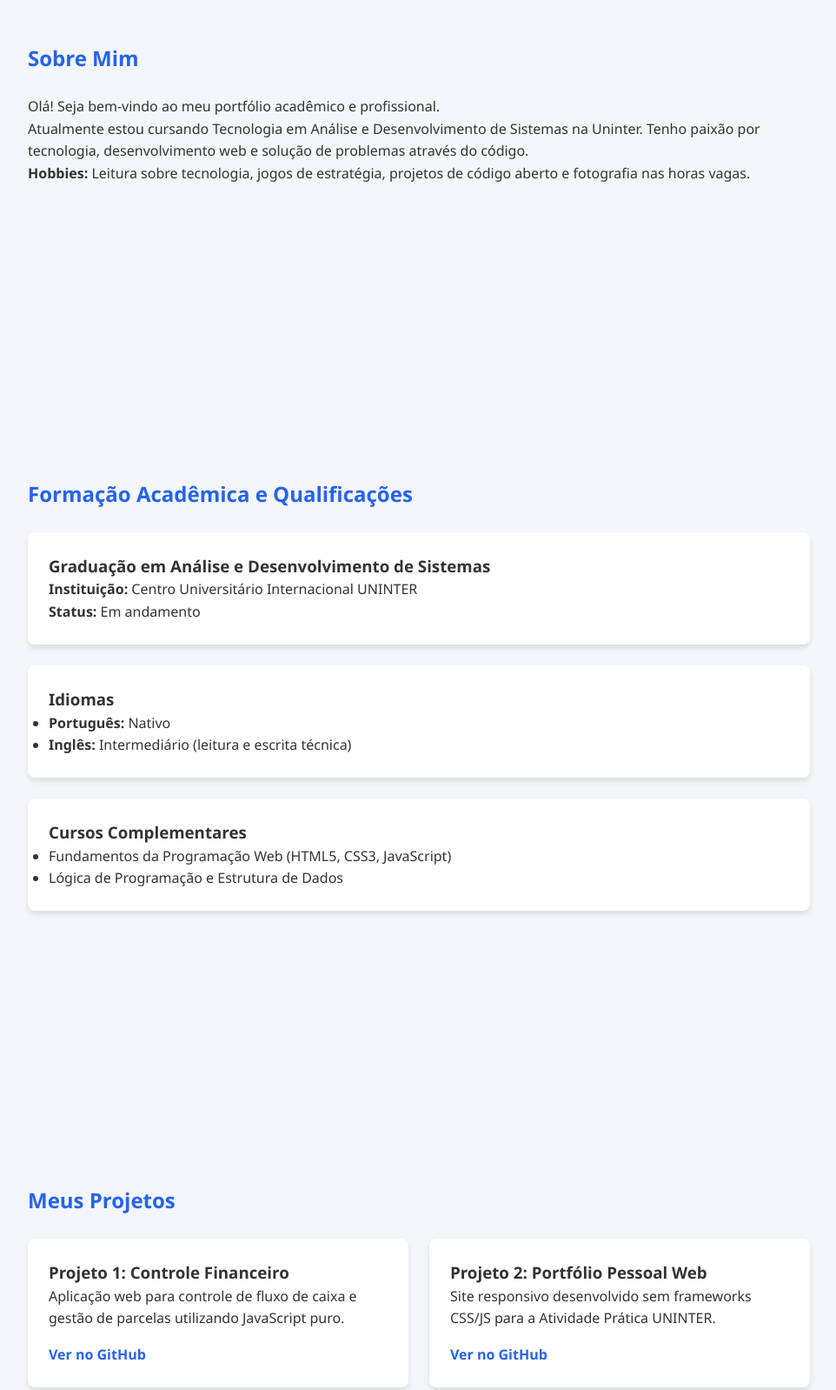
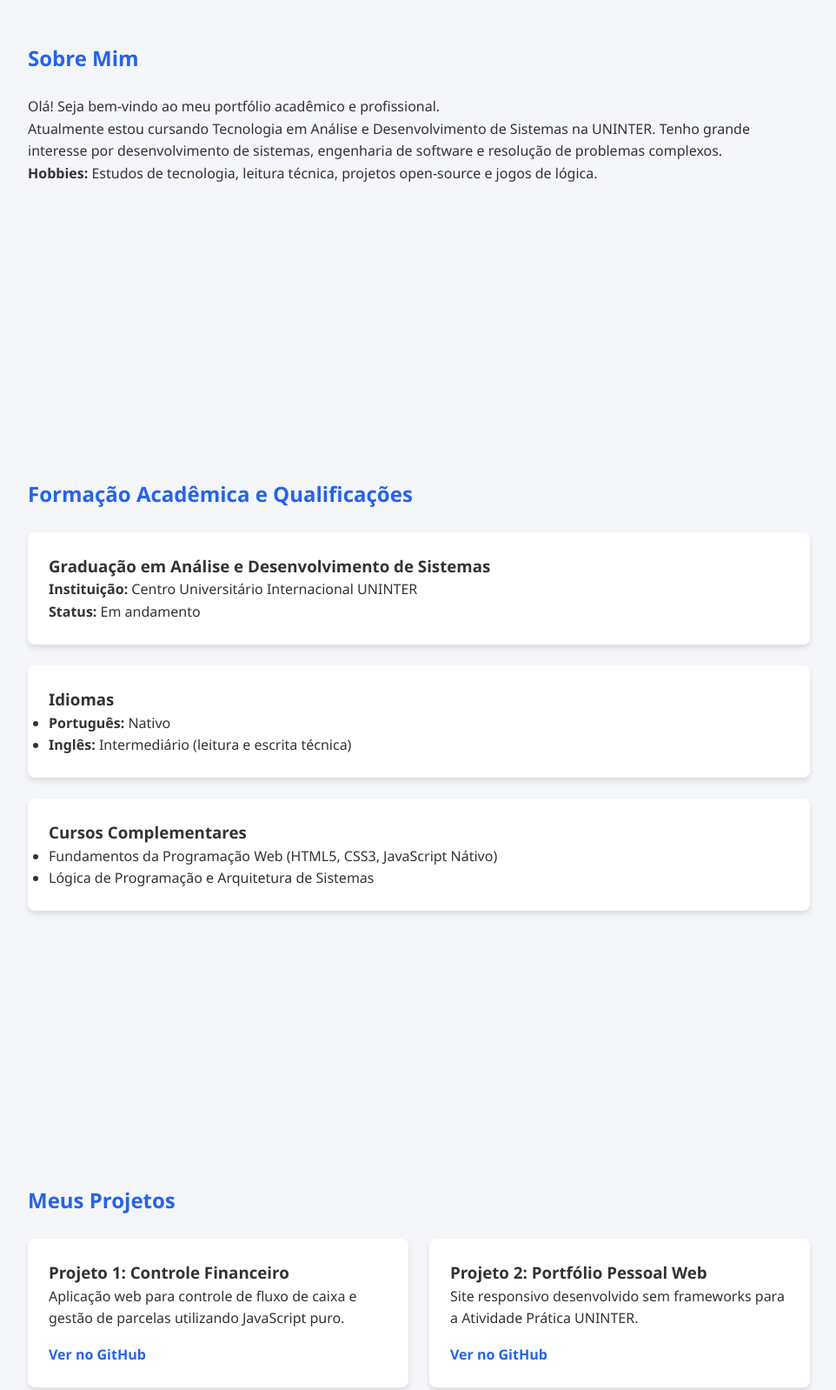
Before and after one commit to WilliamSantos764/portfolio-William-Santos-de-Assis, a plain HTML site: page portfolio-web/index.html in a window 1280 px wide. Shown: the part 280-1878 px from the top of the page at 87% size, without its empty margins (158-1120 px from the left). Drawn offline with Linux system fonts and the light colour scheme.

Commit message:
Add files via upload

```diff
--- a/portfolio-web/index.html
+++ b/portfolio-web/index.html
@@ -4,12 +4,12 @@
     <meta charset="UTF-8">
     <meta name="viewport" content="width=device-width, initial-scale=1.0">
     <title>Portfólio Pessoal - UNINTER</title>
-    <!-- Vinculação do arquivo CSS na pasta css/ -->
+    <!-- Vinculação do CSS externo conforme boas práticas -->
     <link rel="stylesheet" href="css/style.css">
 </head>
 <body class="light-theme">
 
-    <!-- Cabeçalho fixo com o menu de navegação por âncoras (Exigência do projeto) -->
+    <!-- Cabeçalho fixo com o menu de navegação por âncoras (Exigência da Atividade) -->
     <header class="navbar">
         <div class="logo">
             <h2>Meu Portfólio</h2>
@@ -22,7 +22,7 @@
                 <li><a href="#contato">Contato</a></li>
             </ul>
         </nav>
-        <!-- Botão para alternar entre tema claro e escuro usando JS -->
+        <!-- Botão para alternar entre tema claro e escuro usando JS NATIVO -->
         <button id="theme-toggle" class="btn-theme">Modo Escuro</button>
     </header>
 
@@ -32,8 +32,8 @@
             <div class="container">
                 <h1>Sobre Mim</h1>
                 <p>Olá! Seja bem-vindo ao meu portfólio acadêmico e profissional.</p>
-                <p>Atualmente estou cursando Tecnologia em Análise e Desenvolvimento de Sistemas na Uninter. Tenho paixão por tecnologia, desenvolvimento web e solução de problemas através do código.</p>
-                <p><strong>Hobbies:</strong> Leitura sobre tecnologia, jogos de estratégia, projetos de código aberto e fotografia nas horas vagas.</p>
+                <p>Atualmente estou cursando Tecnologia em Análise e Desenvolvimento de Sistemas na UNINTER. Tenho grande interesse por desenvolvimento de sistemas, engenharia de software e resolução de problemas complexos.</p>
+                <p><strong>Hobbies:</strong> Estudos de tecnologia, leitura técnica, projetos open-source e jogos de lógica.</p>
             </div>
         </section>
 
@@ -59,8 +59,8 @@
                 <div class="card">
                     <h3>Cursos Complementares</h3>
                     <ul>
-                        <li>Fundamentos da Programação Web (HTML5, CSS3, JavaScript)</li>
-                        <li>Lógica de Programação e Estrutura de Dados</li>
+                        <li>Fundamentos da Programação Web (HTML5, CSS3, JavaScript Nátivo)</li>
+                        <li>Lógica de Programação e Arquitetura de Sistemas</li>
                     </ul>
                 </div>
             </div>
@@ -78,7 +78,7 @@
                     </div>
                     <div class="portfolio-card">
                         <h3>Projeto 2: Portfólio Pessoal Web</h3>
-                        <p>Site responsivo desenvolvido sem frameworks CSS/JS para a Atividade Prática UNINTER.</p>
+                        <p>Site responsivo desenvolvido sem frameworks para a Atividade Prática UNINTER.</p>
                         <a href="https://github.com" target="_blank" class="btn-link">Ver no GitHub</a>
                     </div>
                 </div>
@@ -106,7 +106,7 @@
                     </div>
 
                     <button type="submit" class="btn-submit">Enviar Mensagem</button>
-                    <!-- Área para mensagens de erro/sucesso gerenciadas via JS -->
+                    <!-- Área onde o JS exibirá a validação sem recarregar a página -->
                     <div id="form-feedback" class="feedback-msg"></div>
                 </form>
             </div>
@@ -117,7 +117,7 @@
         <p>&copy; 2026 - Desenvolvido para a Atividade Prática de Fundamentos da Programação Web - UNINTER.</p>
     </footer>
 
-    <!-- Vinculação do arquivo JS na pasta js/ -->
+    <!-- Vinculação do JavaScript Nativo (Vanilla JS) -->
     <script src="js/script.js"></script>
 </body>
 </html>
--- a/portfolio-web/js/script.js
+++ b/portfolio-web/js/script.js
@@ -1,14 +1,14 @@
-// Aguarda o carregamento completo do documento HTML
+// Executa o script assim que a página carregar
 document.addEventListener('DOMContentLoaded', () => {
 
-    // --- FUNCIONALIDADE 1: ALTERNAÇÃO DE TEMA CLARO/ESCURO ---
+    // --- 1. COMPONENTE INTERATIVO: ALTERNAÇÃO DE TEMA (CLARO/ESCURO) ---
     const themeToggleBtn = document.getElementById('theme-toggle');
     const body = document.body;
 
     themeToggleBtn.addEventListener('click', () => {
         body.classList.toggle('dark-theme');
 
-        // Altera o texto do botão conforme o tema ativo
+        // Atualiza a legenda do botão conforme o estado
         if (body.classList.contains('dark-theme')) {
             themeToggleBtn.textContent = 'Modo Claro';
         } else {
@@ -16,44 +16,44 @@ document.addEventListener('DOMContentLoaded', () => {
         }
     });
 
-    // --- FUNCIONALIDADE 2: VALIDAÇÃO E SIMULAÇÃO DO FORMULÁRIO DE CONTATO ---
+    // --- 2. COMPONENTE INTERATIVO: VALIDAÇÃO E SIMULAÇÃO DE ENVIO ---
     const form = document.getElementById('contact-form');
     const feedbackMsg = document.getElementById('form-feedback');
 
     form.addEventListener('submit', (event) => {
-        // Evita que a página seja recarregada ao enviar o formulário
+        // Previne o envio padrão que recarregaria a página
         event.preventDefault();
 
-        // Captura os valores inseridos pelos usuários
+        // Extrai e sanitiza os campos
         const nome = document.getElementById('nome').value.trim();
         const email = document.getElementById('email').value.trim();
         const mensagem = document.getElementById('mensagem').value.trim();
 
-        // Expressão regular para validar o formato do e-mail
+        // Expressão regular oficial para validação de e-mail no formato usuario@dominio.com
         const emailRegex = /^[^\s@]+@[^\s@]+\.[^\s@]+$/;
 
-        // Validação de campos vazios
+        // Validação de preenchimento dos campos
         if (nome === '' || email === '' || mensagem === '') {
             feedbackMsg.style.color = '#ef4444';
             feedbackMsg.textContent = 'Por favor, preencha todos os campos antes de enviar.';
             return;
         }
 
-        // Validação do formato do e-mail
+        // Validação de estrutura do e-mail
         if (!emailRegex.test(email)) {
             feedbackMsg.style.color = '#ef4444';
-            feedbackMsg.textContent = 'Por favor, informe um e-mail válido (exemplo: usuario@dominio.com).';
+            feedbackMsg.textContent = 'Por favor, insira um e-mail válido (ex: usuario@dominio.com).';
             return;
         }
 
-        // Simulação do envio bem-sucedido
+        // Confirmação de envio (Simulação exigida na diretriz)
         feedbackMsg.style.color = '#22c55e';
         feedbackMsg.textContent = 'Mensagem enviada com sucesso! Obrigado pelo contato.';
 
-        // Alerta visual obrigatório conforme pedido no edital da atividade
+        // Alerta pop-up de confirmação
         alert('Mensagem enviada com sucesso!');
 
-        // Limpa todos os campos do formulário após o envio
+        // Limpeza dos campos
         form.reset();
     });
 });
```
Also changed, not shown: portfolio-web/css/style.css (+5 -7 lines).
